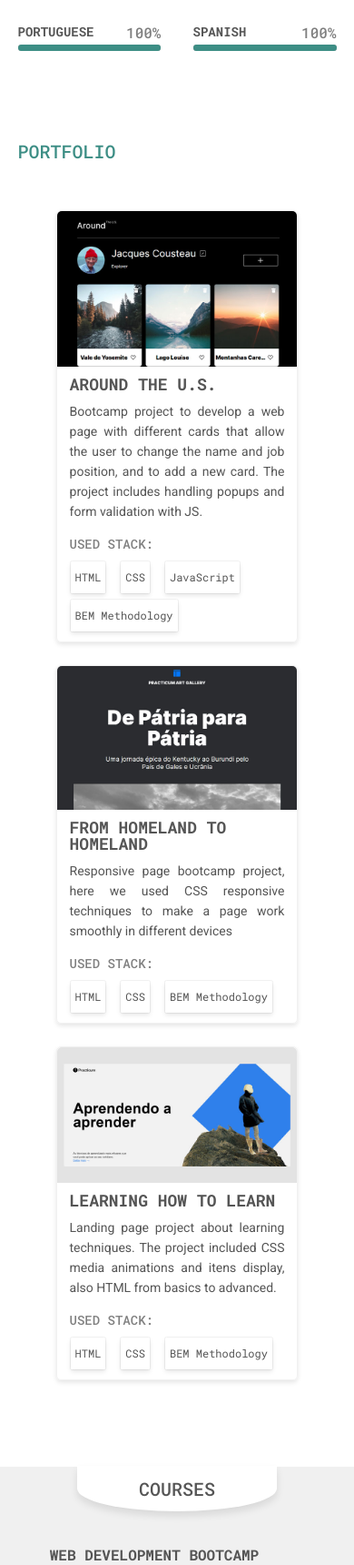
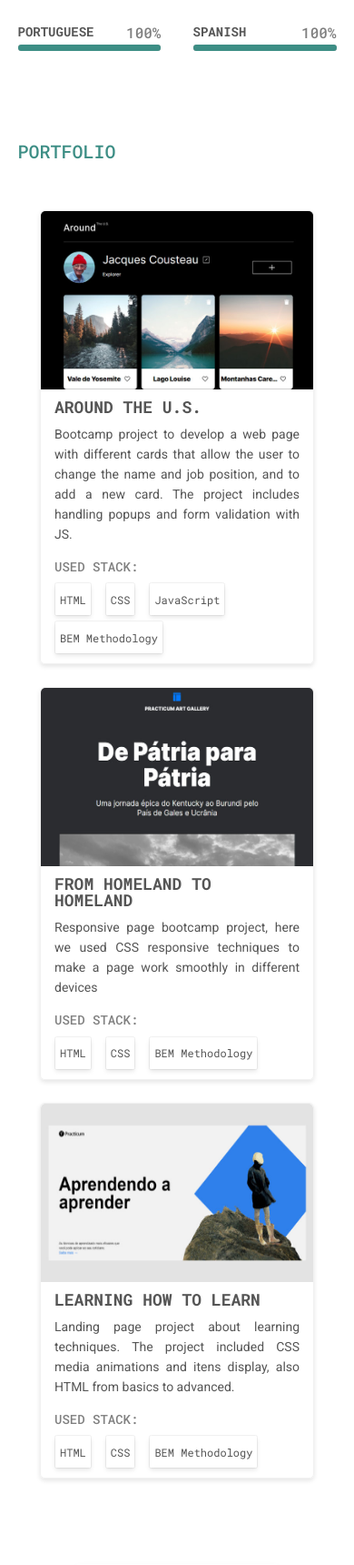
Before and after one commit to arthurfms/resume1, a PHP site: page / in a window 390 px wide. Shown: the part 3113-4833 px from the top of the page at 91% size. Run offline with PHP 8.4, Linux system fonts and the light colour scheme.

Commit message:
set width and height to all cards

```diff
--- a/styles/style.css
+++ b/styles/style.css
@@ -459,6 +459,7 @@ html {
 .card__image {
   grid-column: 1;
   width: 520px;
+  height: 339px;
   border-radius: 5px 0 0 5px;
 }
 
@@ -940,6 +941,7 @@ html {
   }
   .card__image {
     width: 350px;
+    height: 229px;
   }
   .card__skills-title {
     font-size: 14px;
@@ -974,6 +976,19 @@ html {
 }
 
 @media screen and (max-width: 999px) and (min-width: 300px) {
+  @media screen and (min-width: 450px) {
+    .card {
+      width: 400px;
+      display: flex;
+      flex-direction: column;
+      align-items: center;
+    }
+    .card__image {
+      width: 400px;
+      height: 261px;
+      border-radius: 5px 5px 0 0;
+    }
+  }
   .menu {
     height: 50px;
     justify-content: flex-start;
@@ -1166,11 +1181,18 @@ html {
     align-items: center;
   }
 
-  .card {
-    width: 75%;
-    display: flex;
-    flex-direction: column;
-    align-items: center;
+  @media screen and (max-width: 450px) {
+    .card {
+      width: 300px;
+      display: flex;
+      flex-direction: column;
+      align-items: center;
+    }
+    .card__image {
+      width: 300px;
+      height: 196px;
+      border-radius: 5px 5px 0 0;
+    }
   }
 
   .card__content {
@@ -1183,10 +1205,6 @@ html {
   .card__description {
     font-size: 14px;
     line-height: 22px;
-  }
-  .card__image {
-    width: 100%;
-    border-radius: 5px 5px 0 0;
   }
 
   .card__skills {
```
